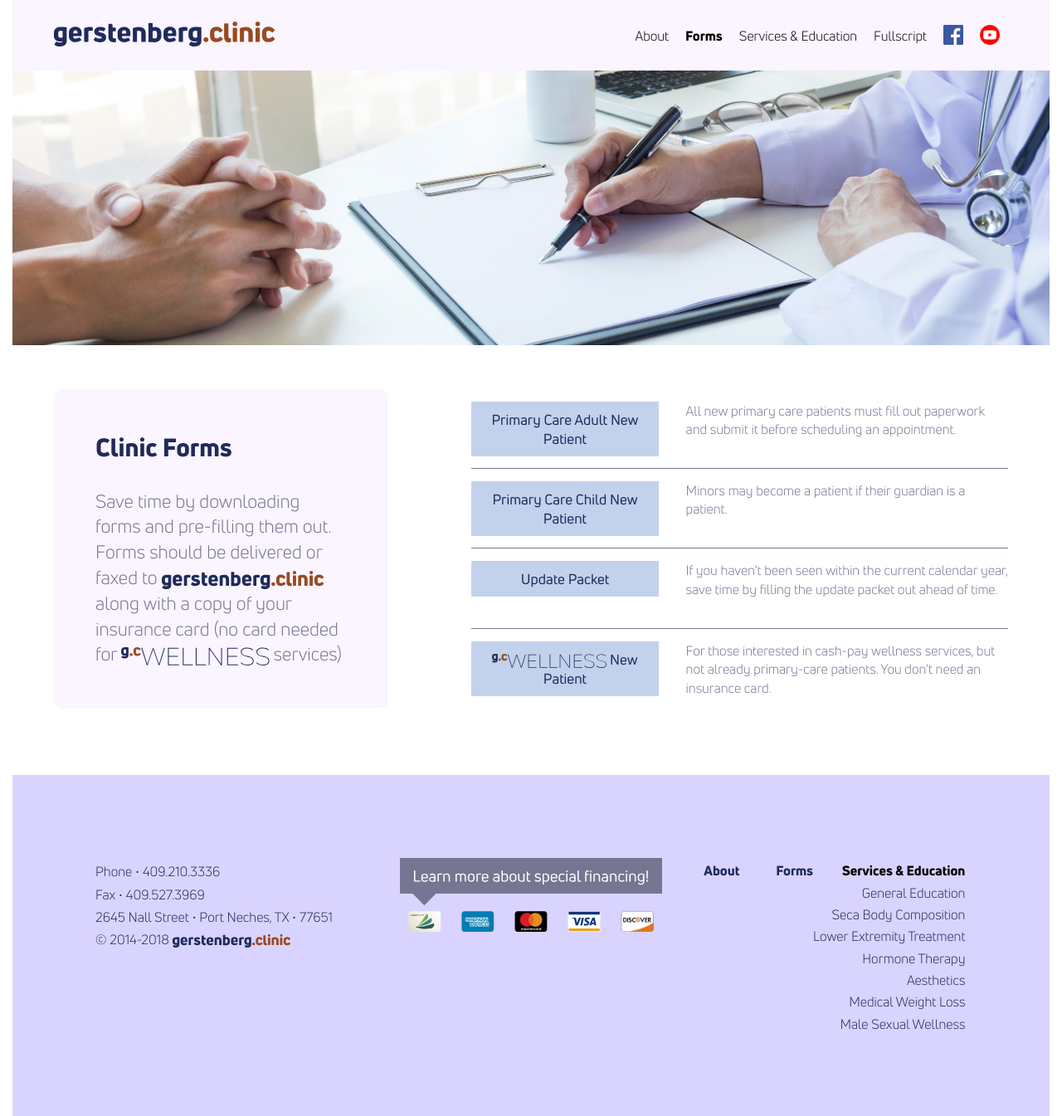
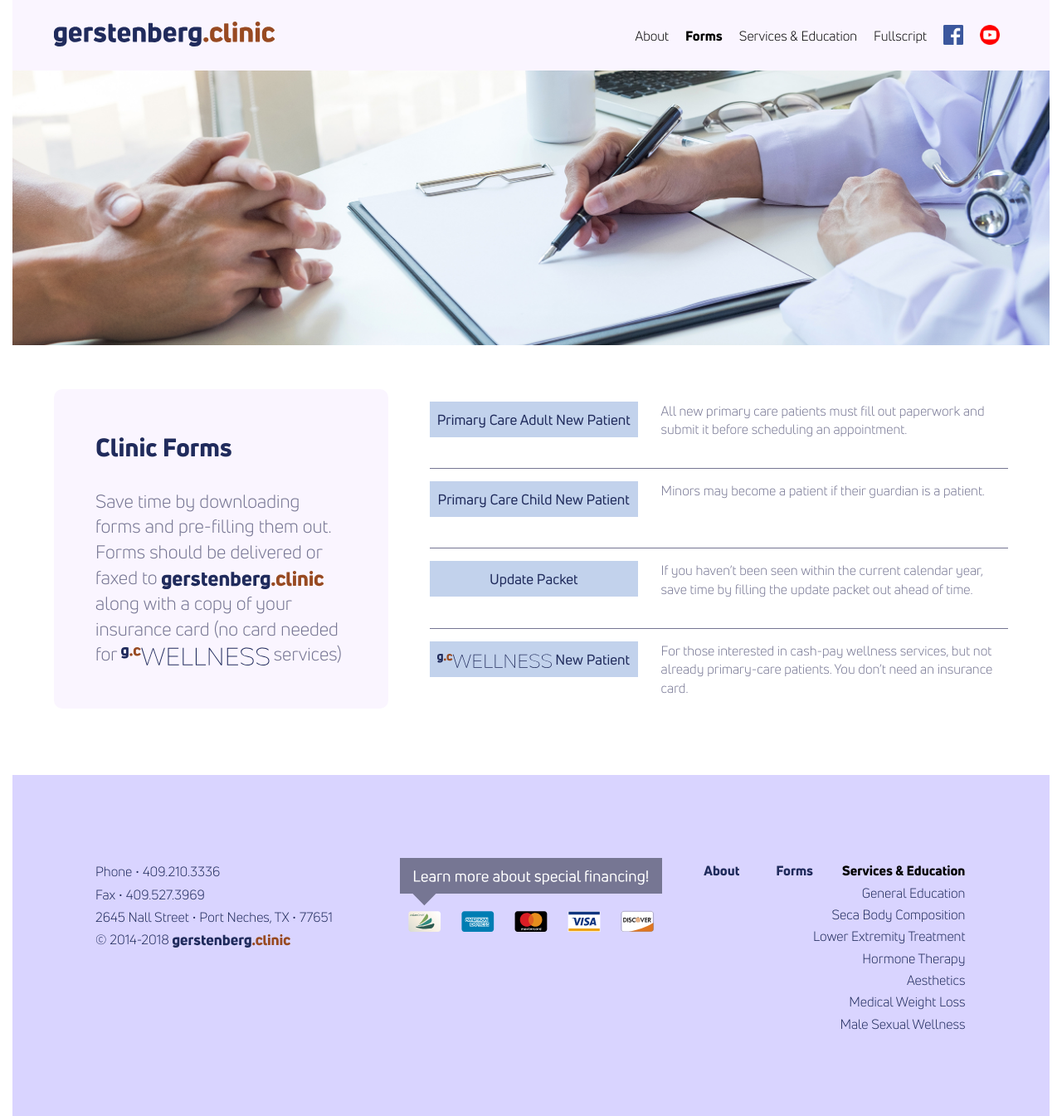
Before and after one commit to theneverwoods/gerstenberg.clinic, a Jekyll site: the page built from forms.html, in a window 1280 px wide. Shown: the whole page at 83% size. Built offline with Jekyll 4.4.1, drawn with Linux system fonts in a browser that asks for light colours.

Commit message:
spacing fixes

```diff
--- a/css/forms.scss
+++ b/css/forms.scss
@@ -6,6 +6,10 @@
 
 .forms-row {
   margin: 30px 0;
+
+  .two-thirds {
+    padding-left: 0;
+  }
 
   .links-row {
     height: calc(25% - 15px);
@@ -30,7 +34,7 @@
     }
 
     & div:first-child {
-      width: 35%;
+      width: 36%;
     }
 
     & div:last-child {
--- a/css/hormone.scss
+++ b/css/hormone.scss
@@ -19,11 +19,6 @@
 		margin-left: 0;
 		padding-left: 0;
 	}
-
-	img + img {
-		margin-left: 19%;
-		margin-top: 77%;
-	}
 }
 
 .tiles {
@@ -38,9 +33,16 @@
   }
 }
 
-@media (min-width: 1080px) {
+@media (min-width: 1050px) {
   .two-thirds {
     padding-left: 5rem;
+  }
+
+  .blurb + .row {
+    img + img {
+      margin-left: 19%;
+      margin-top: 77%;
+    }
   }
 }
 
@@ -48,4 +50,14 @@
   .two-thirds {
     padding: 0 2.5rem;
   }
+
+  .blurb + .row {
+    img {
+      max-width: 30rem;
+    }
+
+    img + img {
+      margin-left: 15%;
+    }
+  }
 }
--- a/services/hormonetherapy.html
+++ b/services/hormonetherapy.html
@@ -4,6 +4,7 @@ permalink: /services/hormone
 hero: /img/heros/hero-gclinic-biote.jpg
 tagline: Age Healthier, Live Happier! Naturally!
 stylesheet: hormone
+redirect_from: /biote
 ---
 
 <section class="row light blurb">
```
